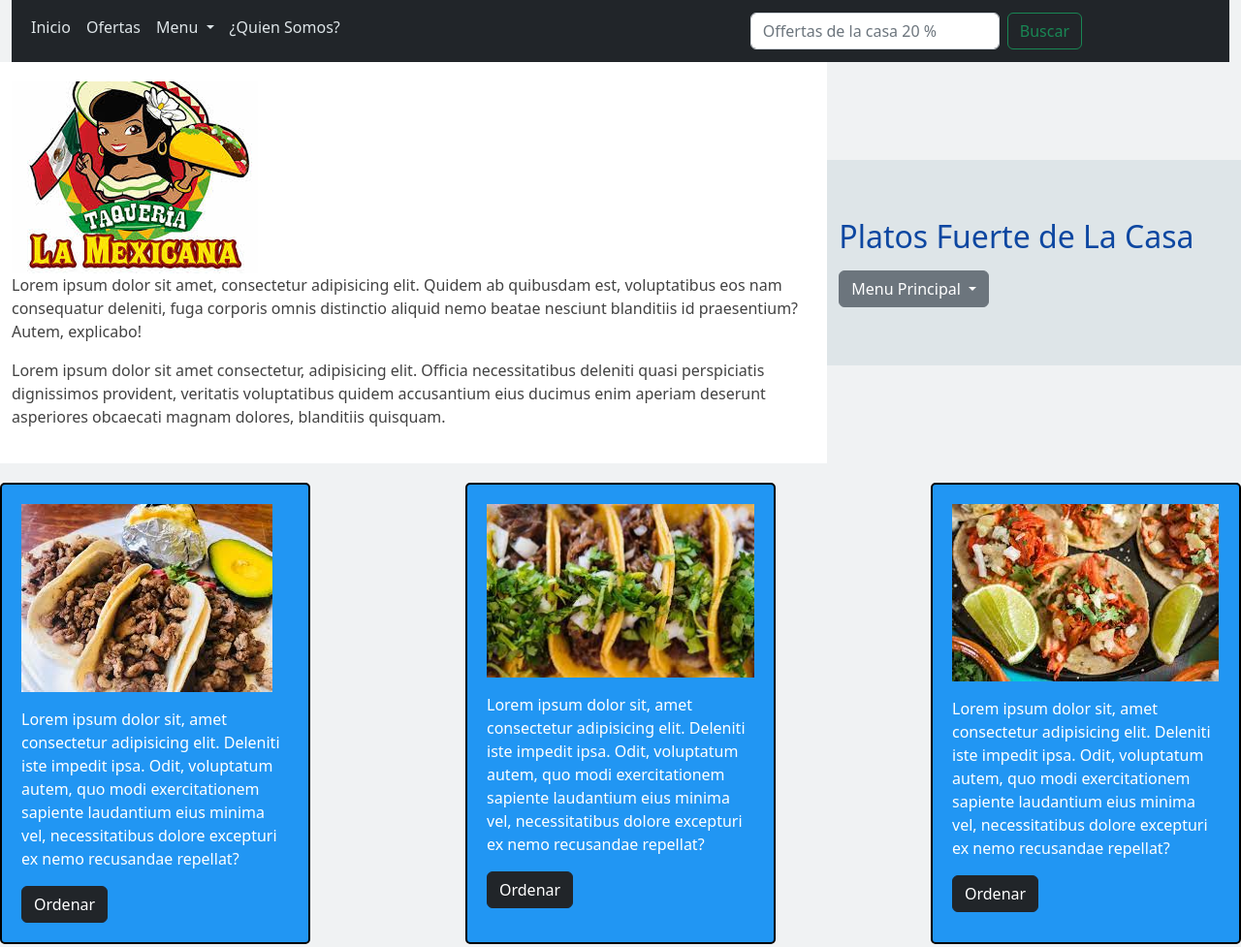
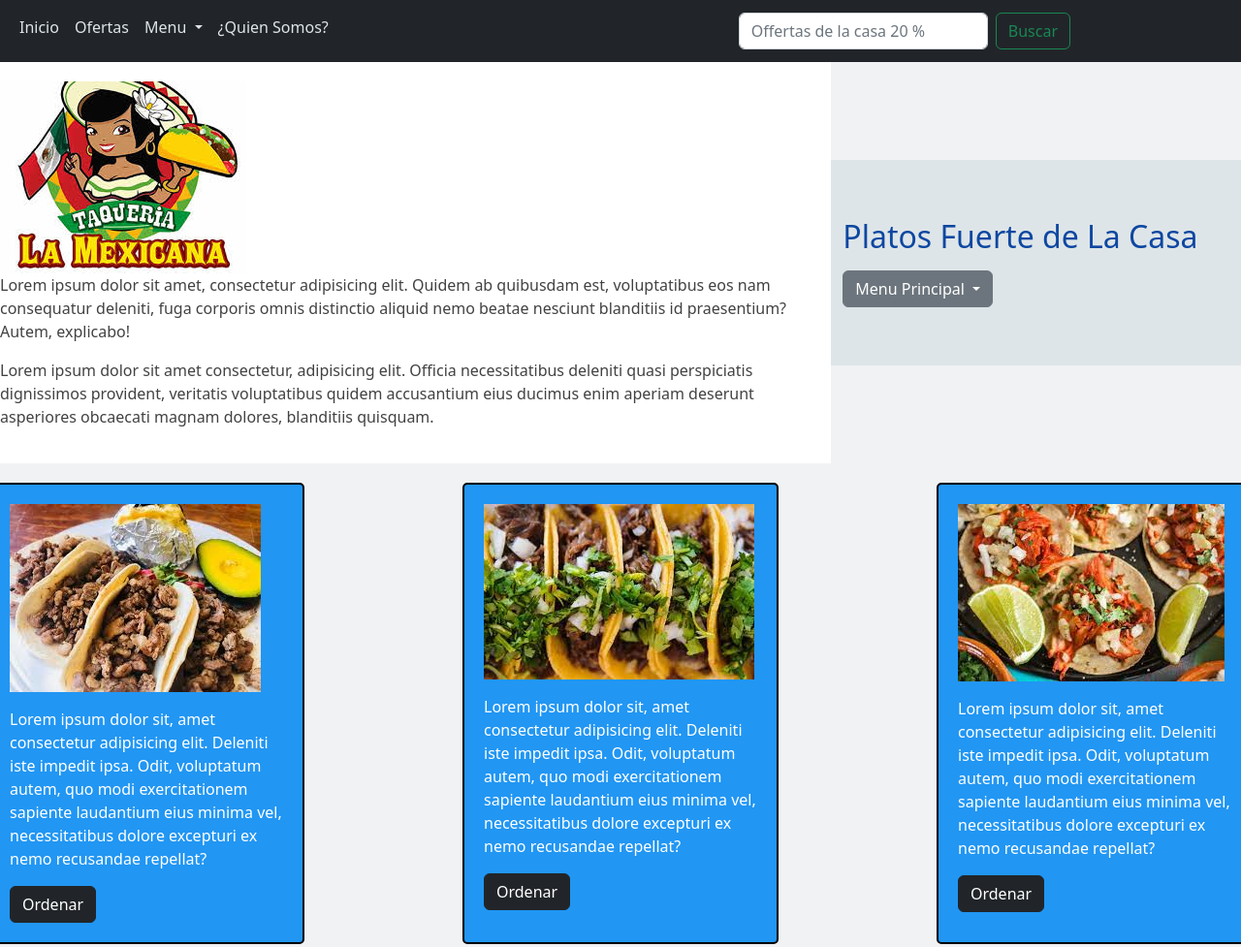
Before and after one commit to Swus1978/La-Mexicana-Restaurant, a plain HTML site: page Bootstrap 5 grid/index.html in a window 1280 px wide. Shown: the top 977 px of the page at 97% size. Drawn offline with nearby package versions, Linux system fonts and the light colour scheme.

Commit message:
Add files via upload

```diff
--- a/Bootstrap 5 grid/index.html
+++ b/Bootstrap 5 grid/index.html
@@ -9,10 +9,10 @@
 </head>
 
 <body>
-    <div class="container-fluid">
+    <div class="container-fluid g-0">
         <header class="row">
             <div class="col-12">
-                <nav class="navbar navbar-expand-lg bg-dark">
+                <nav class="navbar navbar-expand bg-dark">
                     <div class="container row">
                         <div class="collapse navbar-collapse" id="navbarSupportedContent">
                             <ul class="navbar-nav me-auto mb-2 mb-lg">
--- a/Bootstrap 5 grid/style.css
+++ b/Bootstrap 5 grid/style.css
@@ -1,13 +1,6 @@
 body{
     background: #f0f2f3;
     color: #fff;
-}
-.nav:hover{
-    background: #9aca40;
-    padding: 20px;
-    margin-bottom: 20px;
-    width: 100%;
-    height: 100px;
 }
 header{
     top-bottom: 20px;
```
